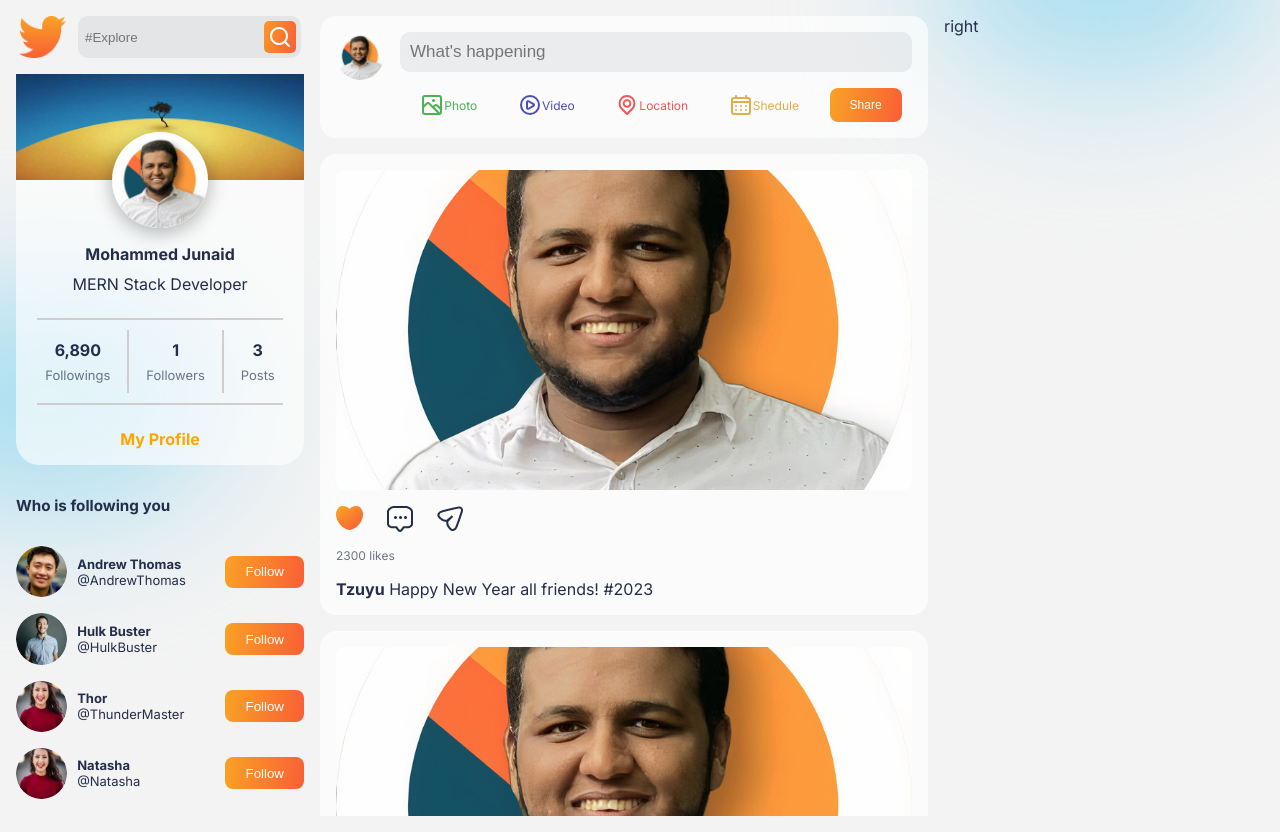
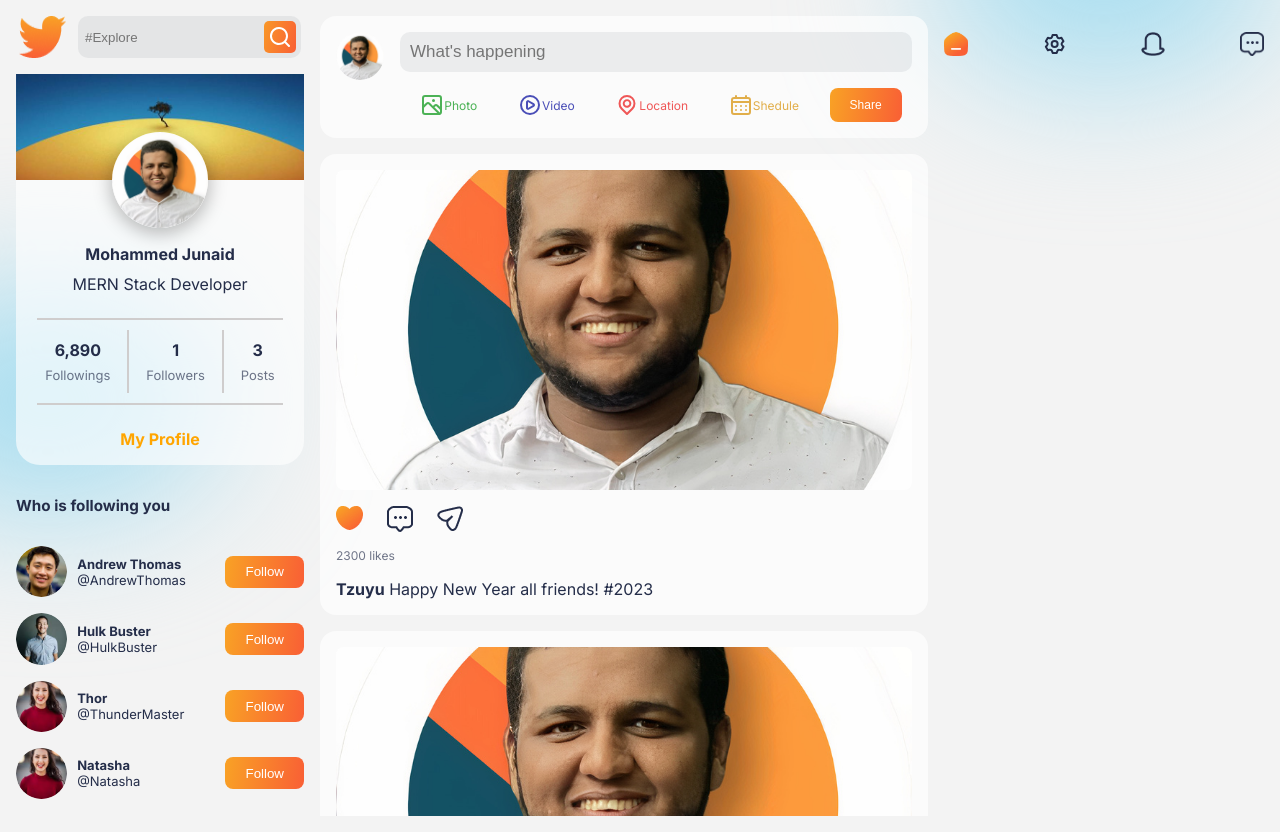
Before and after one commit to junaidapdev/code_march, a React (Create React App) app: page / in a window 1280 px wide. Built offline with nearby package versions, Linux system fonts and the light colour scheme.

Commit message:
Nav Icons added

```diff
--- /dev/null
+++ b/src/components/RightSide/RightSide.css
@@ -0,0 +1,18 @@
+.RightSide{
+    display: flex;
+    flex-direction: column;
+    gap: 2rem;
+}
+
+
+.navIcons{
+    margin-top: 1rem;
+    display: flex;
+    justify-content: space-between;
+}
+
+
+.navIcons>img{
+    width: 1.5rem;
+    height: 1.5rem;
+}
--- /dev/null
+++ b/src/components/RightSide/RightSide.jsx
@@ -0,0 +1,21 @@
+import React, { useState } from "react";
+import "./RightSide.css";
+import Home from "../../img/home.png";
+import Noti from "../../img/noti.png";
+import Comment from "../../img/comment.png";
+import { UilSetting } from "@iconscout/react-unicons";
+
+const RightSide = () => {
+  return (
+    <div className="RightSide">
+      <div className="navIcons">
+        <img src={Home} alt="" />
+        <UilSetting />
+        <img src={Noti} alt="" />
+        <img src={Comment} alt="" />
+      </div>
+ </div>
+  );
+};
+
+export default RightSide;
--- a/src/pages/Home/Home.jsx
+++ b/src/pages/Home/Home.jsx
@@ -1,6 +1,7 @@
 import React from 'react'
 import PostSide from '../../components/PostSide/PostSide'
 import ProfileSide from '../../components/ProfileSide/ProfileSide'
+import RightSide from '../../components/RightSide/RightSide'
 import './Home.css'
 
 const Home = () => {
@@ -8,7 +9,7 @@
     <div className="Home">
         <ProfileSide/>
         <PostSide/>
-        <div className="rightSide">right</div>
+        <RightSide/>
     </div>
   )
 }
```
